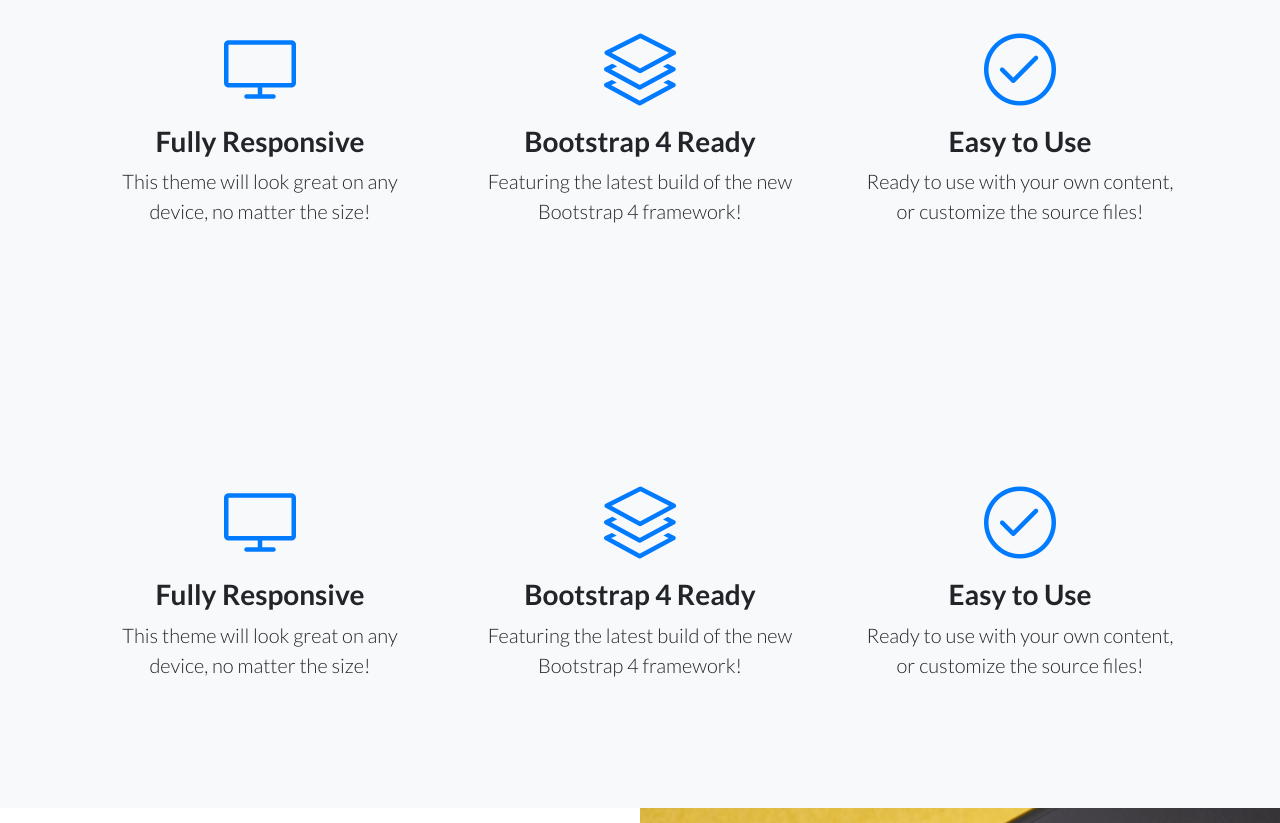
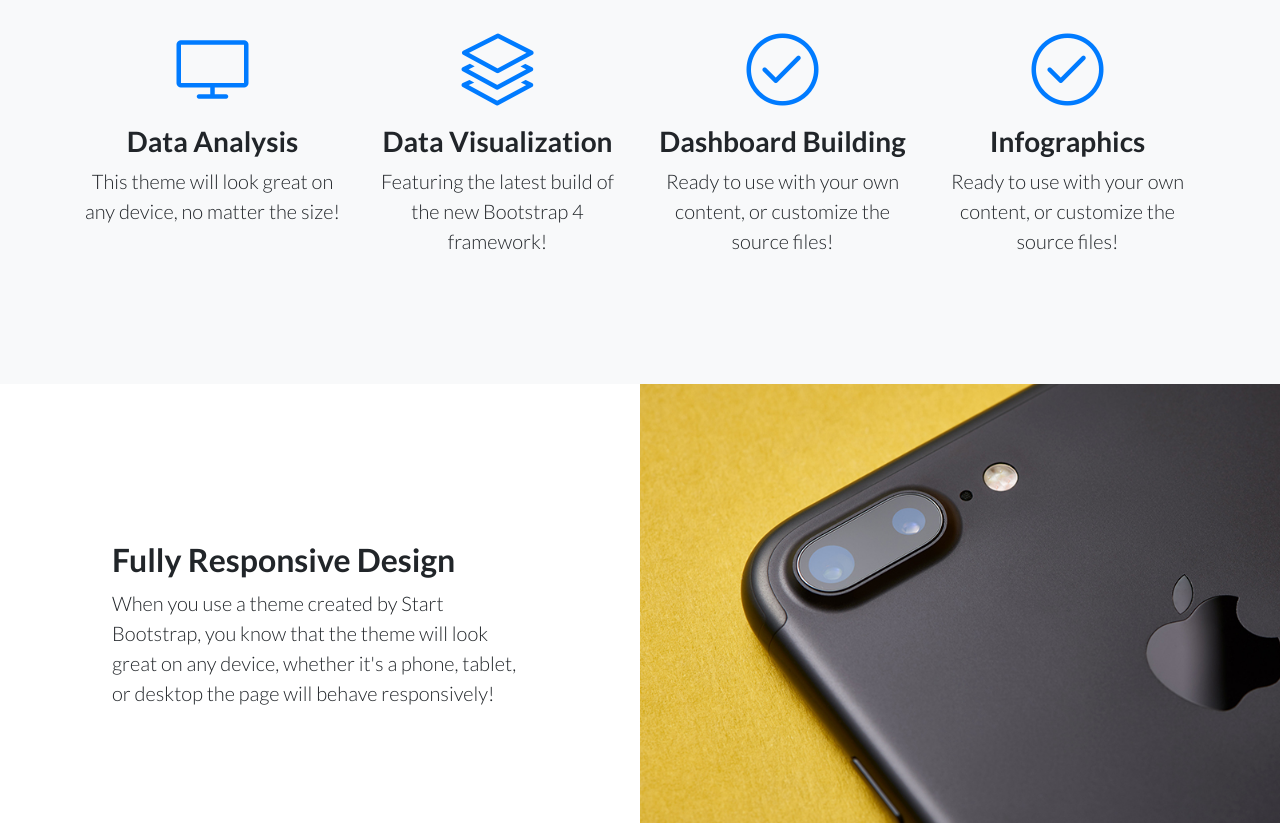
Before and after one commit to gwizamaryse/www.gwconsulting.rw, a website: page index.html in a window 1280 px wide. Shown: the part 760-1583 px from the top of the page. Drawn offline with Linux system fonts and the light colour scheme.

Commit message:
change in layout

```diff
--- a/css/landing-page.css
+++ b/css/landing-page.css
@@ -21,7 +21,7 @@ h6 {
 header.masthead {
   position: relative;
   background-color: #343a40;
-  background: url("../img/bg-masthead.jpg") no-repeat center center;
+  background: url("../img/LogoGWC.jpg") no-repeat center center;
   background-size: cover;
   padding-top: 8rem;
   padding-bottom: 8rem;
@@ -41,7 +41,7 @@ header.masthead h1 {
   font-size: 2rem;
 }
 
-@media (min-width: 768px) {
+@media (min-width: 568px) {
   header.masthead {
     padding-top: 12rem;
     padding-bottom: 12rem;
--- a/index.html
+++ b/index.html
@@ -50,30 +50,39 @@
   <section class="features-icons bg-light text-center">
     <div class="container">
       <div class="row">
-        <div class="col-lg-4">
+        <div class="col-lg-3">
           <div class="features-icons-item mx-auto mb-5 mb-lg-0 mb-lg-3">
             <div class="features-icons-icon d-flex">
               <i class="icon-screen-desktop m-auto text-primary"></i>
             </div>
-            <h3>Fully Responsive</h3>
+            <h3>Data Analysis</h3>
             <p class="lead mb-0">This theme will look great on any device, no matter the size!</p>
           </div>
         </div>
-        <div class="col-lg-4">
+        <div class="col-lg-3">
           <div class="features-icons-item mx-auto mb-5 mb-lg-0 mb-lg-3">
             <div class="features-icons-icon d-flex">
               <i class="icon-layers m-auto text-primary"></i>
             </div>
-            <h3>Bootstrap 4 Ready</h3>
+            <h3>Data Visualization</h3>
             <p class="lead mb-0">Featuring the latest build of the new Bootstrap 4 framework!</p>
           </div>
         </div>
-        <div class="col-lg-4">
+        <div class="col-lg-3">
           <div class="features-icons-item mx-auto mb-0 mb-lg-3">
             <div class="features-icons-icon d-flex">
               <i class="icon-check m-auto text-primary"></i>
             </div>
-            <h3>Easy to Use</h3>
+            <h3>Dashboard Building</h3>
+            <p class="lead mb-0">Ready to use with your own content, or customize the source files!</p>
+          </div>
+        </div>
+        <div class="col-lg-3">
+          <div class="features-icons-item mx-auto mb-0 mb-lg-3">
+            <div class="features-icons-icon d-flex">
+              <i class="icon-check m-auto text-primary"></i>
+            </div>
+            <h3>Infographics</h3>
             <p class="lead mb-0">Ready to use with your own content, or customize the source files!</p>
           </div>
         </div>
@@ -82,40 +91,6 @@
   </section>
 
   <!-- Icons Grid -->
-  <section class="features-icons bg-light text-center">
-    <div class="container">
-      <div class="row">
-        <div class="col-lg-4">
-          <div class="features-icons-item mx-auto mb-5 mb-lg-0 mb-lg-3">
-            <div class="features-icons-icon d-flex">
-              <i class="icon-screen-desktop m-auto text-primary"></i>
-            </div>
-            <h3>Fully Responsive</h3>
-            <p class="lead mb-0">This theme will look great on any device, no matter the size!</p>
-          </div>
-        </div>
-        <div class="col-lg-4">
-          <div class="features-icons-item mx-auto mb-5 mb-lg-0 mb-lg-3">
-            <div class="features-icons-icon d-flex">
-              <i class="icon-layers m-auto text-primary"></i>
-            </div>
-            <h3>Bootstrap 4 Ready</h3>
-            <p class="lead mb-0">Featuring the latest build of the new Bootstrap 4 framework!</p>
-          </div>
-        </div>
-        <div class="col-lg-4">
-          <div class="features-icons-item mx-auto mb-0 mb-lg-3">
-            <div class="features-icons-icon d-flex">
-              <i class="icon-check m-auto text-primary"></i>
-            </div>
-            <h3>Easy to Use</h3>
-            <p class="lead mb-0">Ready to use with your own content, or customize the source files!</p>
-          </div>
-        </div>
-      </div>
-    </div>
-  </section>
-
   <!-- Image Showcases -->
   <section class="showcase">
     <div class="container-fluid p-0">
@@ -180,19 +155,7 @@
     <div class="container">
       <div class="row">
         <div class="col-xl-9 mx-auto">
-          <h2 class="mb-4">Ready to get started? Sign up now!</h2>
-        </div>
-        <div class="col-md-10 col-lg-8 col-xl-7 mx-auto">
-          <form>
-            <div class="form-row">
-              <div class="col-12 col-md-9 mb-2 mb-md-0">
-                <input type="email" class="form-control form-control-lg" placeholder="Enter your email...">
-              </div>
-              <div class="col-12 col-md-3">
-                <button type="submit" class="btn btn-block btn-lg btn-primary">Sign up!</button>
-              </div>
-            </div>
-          </form>
+          <h2 class="mb-4">Contact Us for more details <br> <br> email us at info@gwconsulting.rw <br> or call us today at 0788922138</h2>
         </div>
       </div>
     </div>
```
Also changed, not shown: css/landing-page.min.css, img/LogoGWC.jpg (renamed from img/Logo 2(GWC)-01.jpg), img/LogoIshuri.png (renamed from img/Logo-01.png).
